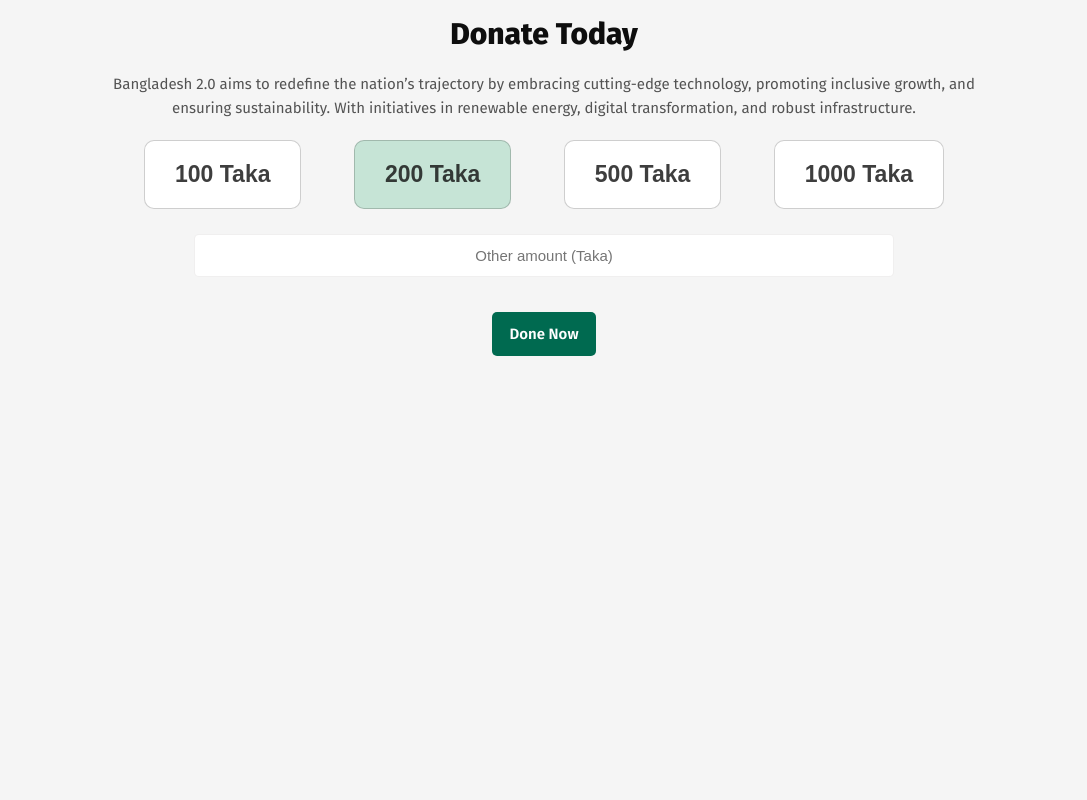
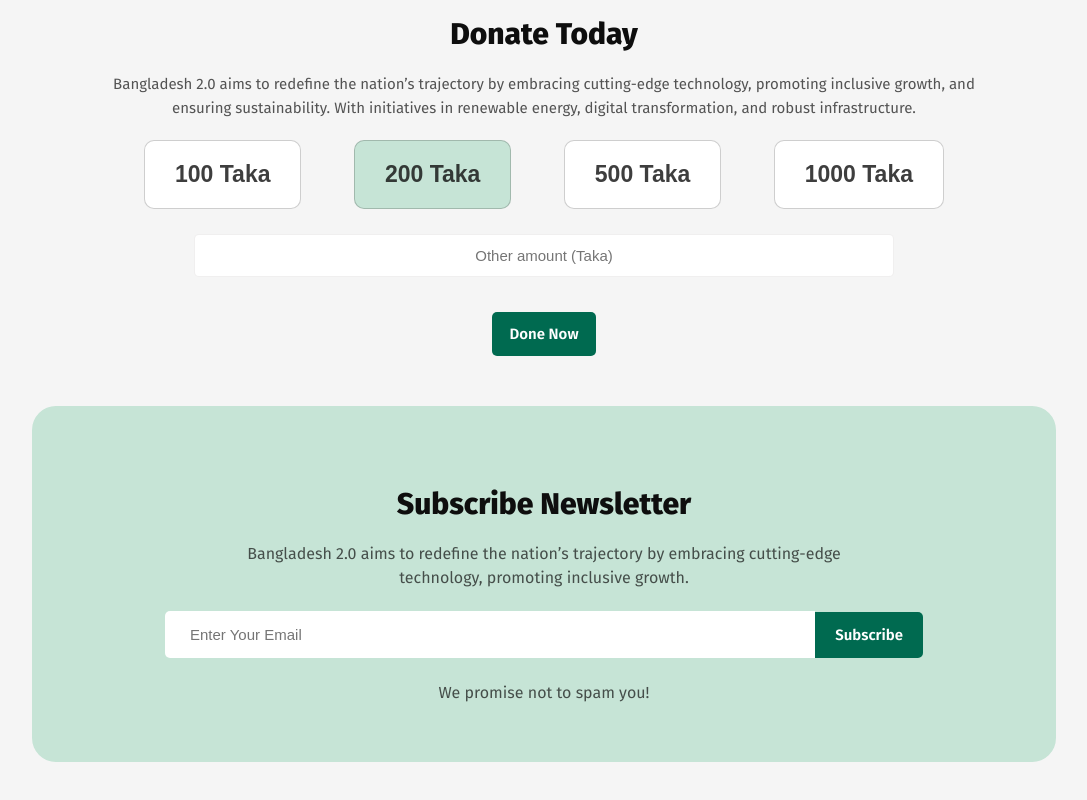
Before and after one commit to atikur-2003/assignment-1, a plain HTML site: page index.html in a window 1280 px wide. Shown: the part 2677-3477 px from the top of the page, without its empty margins (96-1183 px from the left). Before the commit the page ends 3043 px from the top, so only its background shows below. Drawn offline with Linux system fonts and the light colour scheme.

Commit message:
added newsletter section

```diff
--- a/index.html
+++ b/index.html
@@ -148,6 +148,20 @@
         </div>
 
       </section>
+      <section class="neswletter">
+        <div class="newsletter-section-heading">
+        <h1 class="primary-color">Subscribe Newsletter</h1>
+        <p>Bangladesh 2.0 aims to redefine the nation’s trajectory by embracing cutting-edge technology, promoting inclusive growth.</p>
+      </div>
+      <div class="newsletter-section-input">
+        <form>
+          <input type="email" name="" id="" placeholder="Enter Your Email">
+          <input class="primary-btn" type="submit" value="Subscribe">
+        </form>
+        <p class="newsletter-bottom">We promise not to spam you!</p>
+      </div>
+
+      </section>
     </main>
     <footer></footer>
   </body>
--- a/styles/style.css
+++ b/styles/style.css
@@ -365,3 +365,53 @@ banner{
 .donate-section-input-submit .btn{
     padding: 13px 17px;
 }
+/* neswletter section style */
+.neswletter{
+    margin: 50px 0;
+    padding: 60px 80px;
+    text-align: center;
+    border-radius: 24px;
+    background: rgb(198, 228, 214);
+}
+.newsletter-section-heading{
+    width: 600px;
+    margin: auto;
+}
+.newsletter-section-heading h1{
+    color: rgb(14, 14, 14);
+    font-size: 30px;
+    font-weight: 800;
+    margin: 20px 0;
+}
+.newsletter-section-heading p{
+    color: rgba(14, 14, 14, 0.7);
+    font-size: 16px;
+    font-weight: 400;
+    line-height: 24px;
+    text-align: center;
+}
+.newsletter-section-input{
+    margin-top: 15px;
+}
+.newsletter-section-input input[type=email]{
+    border-radius: 5px 0px 0px 5px;
+    border: none;
+    width: 600px;
+    padding: 15px 25px;
+    background: rgb(255, 255, 255);
+    margin-right: -4px;
+    color: rgba(14, 14, 14, 0.3);
+    font-size: 15px;
+}
+.newsletter-section-input input[type=submit]{
+    padding: 14px 20px;
+    margin-top: 7px;
+    border-radius: 0px 5px 5px 0px;
+
+}
+.newsletter-section-input .newsletter-bottom{
+    color: rgba(14, 14, 14, 0.7);
+    font-size: 16px;
+    font-weight: 400;
+    margin-top: 25px;
+}
```
